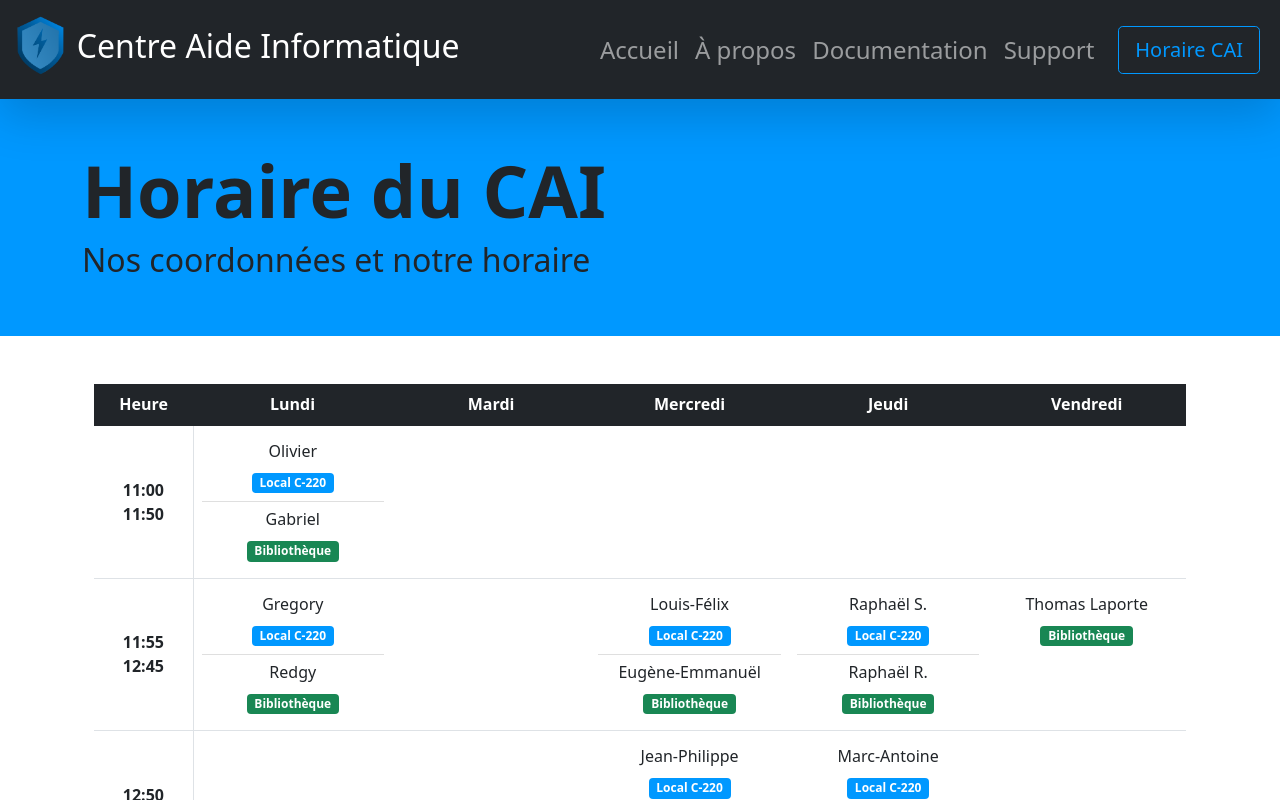
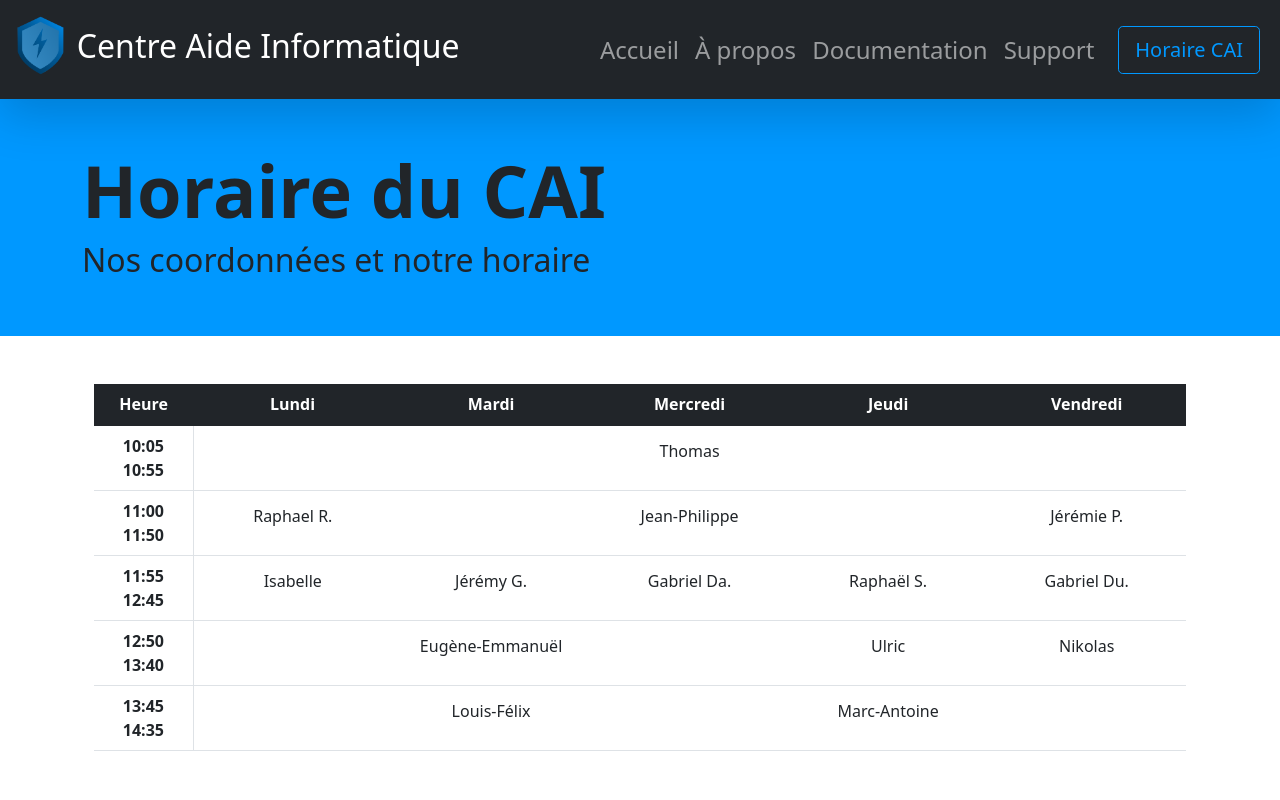
Before and after one commit to darkhappy/projet-soutien, a React (Create React App) app: page /contact in a window 1280 px wide. Shown: the top 800 px of the page. Built offline with nearby package versions, Linux system fonts and the light colour scheme.

Commit message:
Moved to bun and updated schedule

```diff
--- a/package.json
+++ b/package.json
@@ -40,7 +40,7 @@
   },
   "devDependencies": {
     "eslint": "^8.9.0",
-    "husky": "^7.0.4",
+    "husky": "^8.0.1",
     "lint-staged": "^12.3.4",
     "prettier": "^2.5.1",
     "react-snap": "^1.23.0",
--- a/src/components/Calendar/CalendarDesktopView.jsx
+++ b/src/components/Calendar/CalendarDesktopView.jsx
@@ -4,7 +4,7 @@ import schedule from "../../data/schedule.json";
 import { ListGroup, Table } from "react-bootstrap";
 import { CardDetails } from "..";
 
-const hours = ["11:00", "11:55", "12:50", "13:45", "14:40"];
+const hours = ["10:05", "11:00", "11:55", "12:50", "13:45"];
 
 export default function CalendarDesktopView() {
   return (
--- a/src/components/Calendar/CardDetails.jsx
+++ b/src/components/Calendar/CardDetails.jsx
@@ -5,7 +5,6 @@ export default function CardDetails({ name, location, desktop }) {
   return name ? (
     <ListGroupItem className="py-3 py-lg-2" key={location}>
       {desktop ? <h6>{name}</h6> : <h4 className="fw-light">{name}</h4>}
-      <Badge bg={location === "c220" ? "primary" : "success"}>{local}</Badge>
     </ListGroupItem>
   ) : null;
 }
--- a/src/data/schedule.json
+++ b/src/data/schedule.json
@@ -2,55 +2,68 @@
   "monday": [
     {
       "start": "11:00",
-      "c220": "Olivier",
-      "biblio": "Gabriel"
+      "biblio": "Raphael R."
     },
     {
       "start": "11:55",
-      "c220": "Gregory",
-      "biblio": "Redgy"
+      "biblio": "Isabelle"
+    }
+  ],
+  "tuesday": [
+    {
+      "start": "11:55",
+      "biblio": "Jérémy G."
     },
     {
-      "start": "14:40",
-      "c220": null,
-      "biblio": "Bryan"
-    }
-  ],
-  "tuesday": [],
-  "wednesday": [
-    {
-      "start": "11:55",
-      "c220": "Louis-Félix",
+      "start": "12:50",
       "biblio": "Eugène-Emmanuël"
     },
     {
-      "start": "12:50",
-      "c220": "Jean-Philippe",
-      "biblio": null
+      "start": "13:45",
+      "biblio": "Louis-Félix"
     }
+  ],
+  "wednesday": [
+     {
+        "start": "10:05",
+        "biblio": "Thomas"
+     },
+     {
+        "start": "11:00",
+        "biblio": "Jean-Philippe"
+     },
+     {
+        "start": "11:55",
+        "biblio": "Gabriel Da."
+     }
   ],
   "thursday": [
     {
       "start": "11:55",
-      "c220": "Raphaël S.",
-      "biblio": "Raphaël R."
+      "biblio": "Raphaël S."
     },
     {
       "start": "12:50",
-      "c220": "Marc-Antoine",
-      "biblio": "Isabelle"
+      "biblio": "Ulric"
     },
     {
       "start": "13:45",
-      "c220": "Ulric",
-      "biblio": "Nikolas"
+      "biblio": "Marc-Antoine"
     }
   ],
   "friday": [
-    {
-      "start": "11:55",
-      "c220": null,
-      "biblio": "Thomas Laporte"
-    }
+     {
+        "start": "11:00",
+        "biblio": "Jérémie P."
+     },
+     {
+        "start": "11:55",
+        "biblio": "Gabriel Du."
+     },
+     {
+        "start": "12:50",
+        "biblio": "Nikolas"
+     }
+
   ]
 }
--- a/src/routes/Home/Home.jsx
+++ b/src/routes/Home/Home.jsx
@@ -42,18 +42,11 @@ export default function Home() {
           </p>
         </div>
 
-        <Row>
-          <Col>
-            <Link className="text-decoration-none text-black" to="/contact">
-              <CurrentCard location="biblio" />
-            </Link>
-          </Col>
-          <Col>
-            <Link className="text-decoration-none text-black" to="/contact">
-              <CurrentCard location="c220" />
-            </Link>
-          </Col>
-        </Row>
+        <Col>
+          <Link className="text-decoration-none text-black" to="/contact">
+            <CurrentCard location="biblio" />
+          </Link>
+        </Col>
 
         <div className="photos row-cols-3">
           <div className="colPhoto">
```
Also changed, not shown: 2 other files (tests, documents, lock files or other folders).
